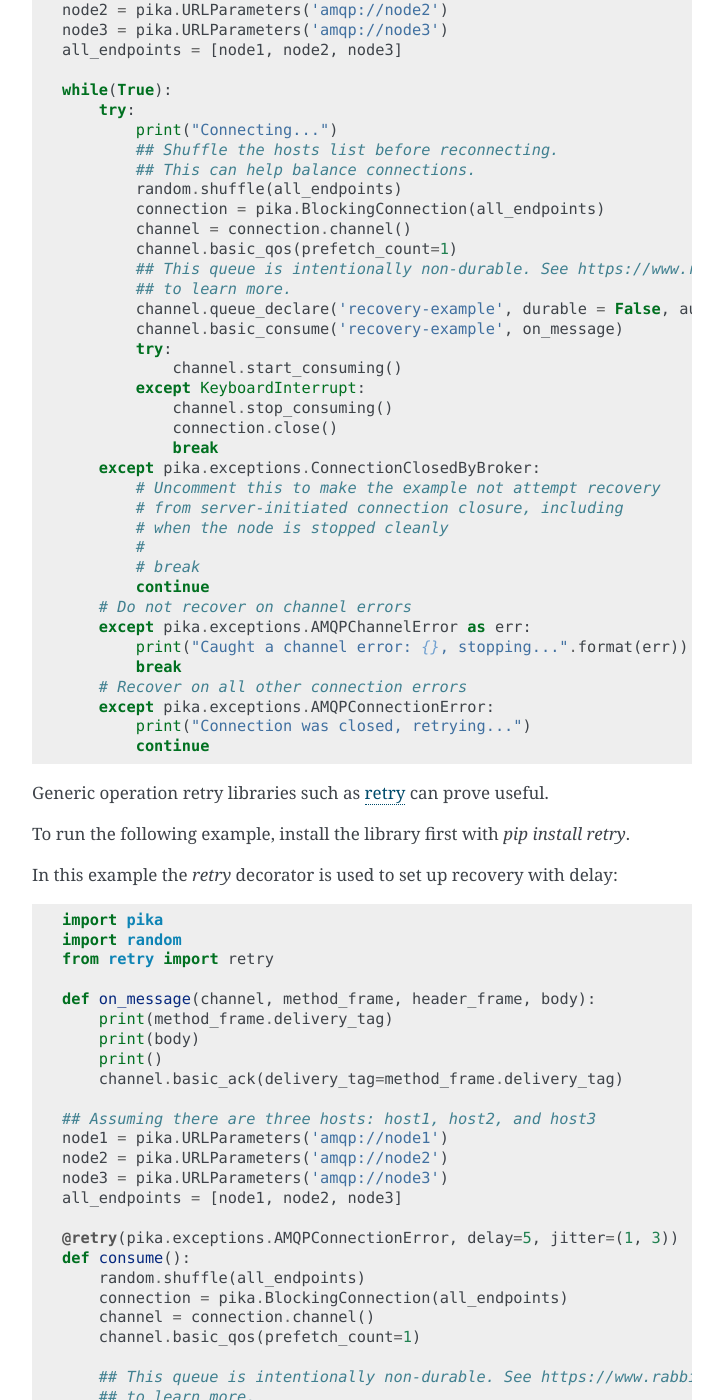
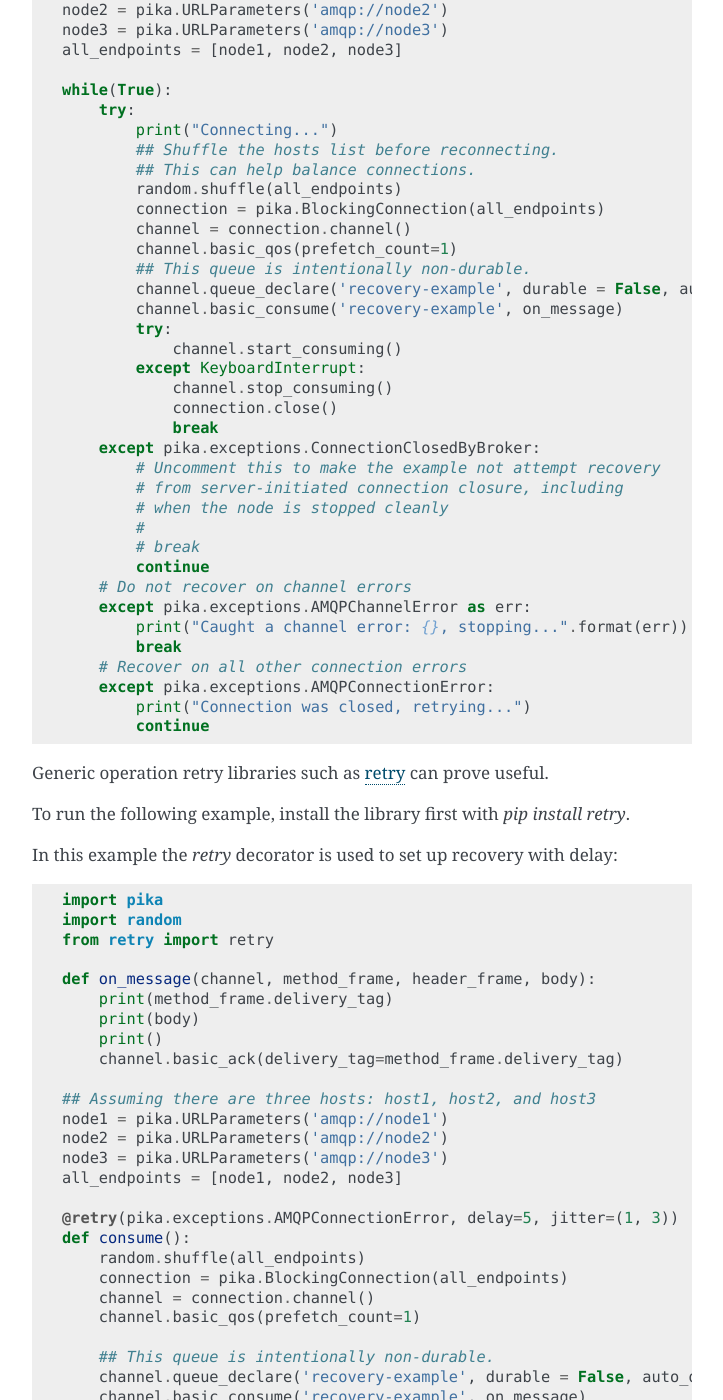
Before and after one commit to pika/pika, a Sphinx documentation site: the page built from docs/examples/blocking_consume_recover_multiple_hosts.rst, in a window 1280 px wide and 1400 px high, scrolled down 657 px. Shown: the whole window, without its empty margins (388-1111 px from the left). Built offline with Sphinx 7.4.7, drawn with Linux system fonts in a browser that asks for light colours.

Commit message:
Remove dead HA doc links from example
The RabbitMQ HA feature (classic mirrored queues) no longer exists in
RabbitMQ 4.x and its documentation has been removed. Drop the broken
`ha.html` URLs from the non-durable queue comments in
`docs/examples/blocking_consume_recover_multiple_hosts.rst`.

```diff
--- a/docs/examples/blocking_consume_recover_multiple_hosts.rst
+++ b/docs/examples/blocking_consume_recover_multiple_hosts.rst
@@ -38,8 +38,7 @@ connection errors::
             connection = pika.BlockingConnection(all_endpoints)
             channel = connection.channel()
             channel.basic_qos(prefetch_count=1)
-            ## This queue is intentionally non-durable. See https://www.rabbitmq.com/ha.html#non-mirrored-queue-behavior-on-node-failure
-            ## to learn more.
+            ## This queue is intentionally non-durable.
             channel.queue_declare('recovery-example', durable = False, auto_delete = True)
             channel.basic_consume('recovery-example', on_message)
             try:
@@ -94,8 +93,7 @@ In this example the `retry` decorator is used to set up recovery with delay::
         channel = connection.channel()
         channel.basic_qos(prefetch_count=1)
 
-        ## This queue is intentionally non-durable. See https://www.rabbitmq.com/ha.html#non-mirrored-queue-behavior-on-node-failure
-        ## to learn more.
+        ## This queue is intentionally non-durable.
         channel.queue_declare('recovery-example', durable = False, auto_delete = True)
         channel.basic_consume('recovery-example', on_message)
 
```
